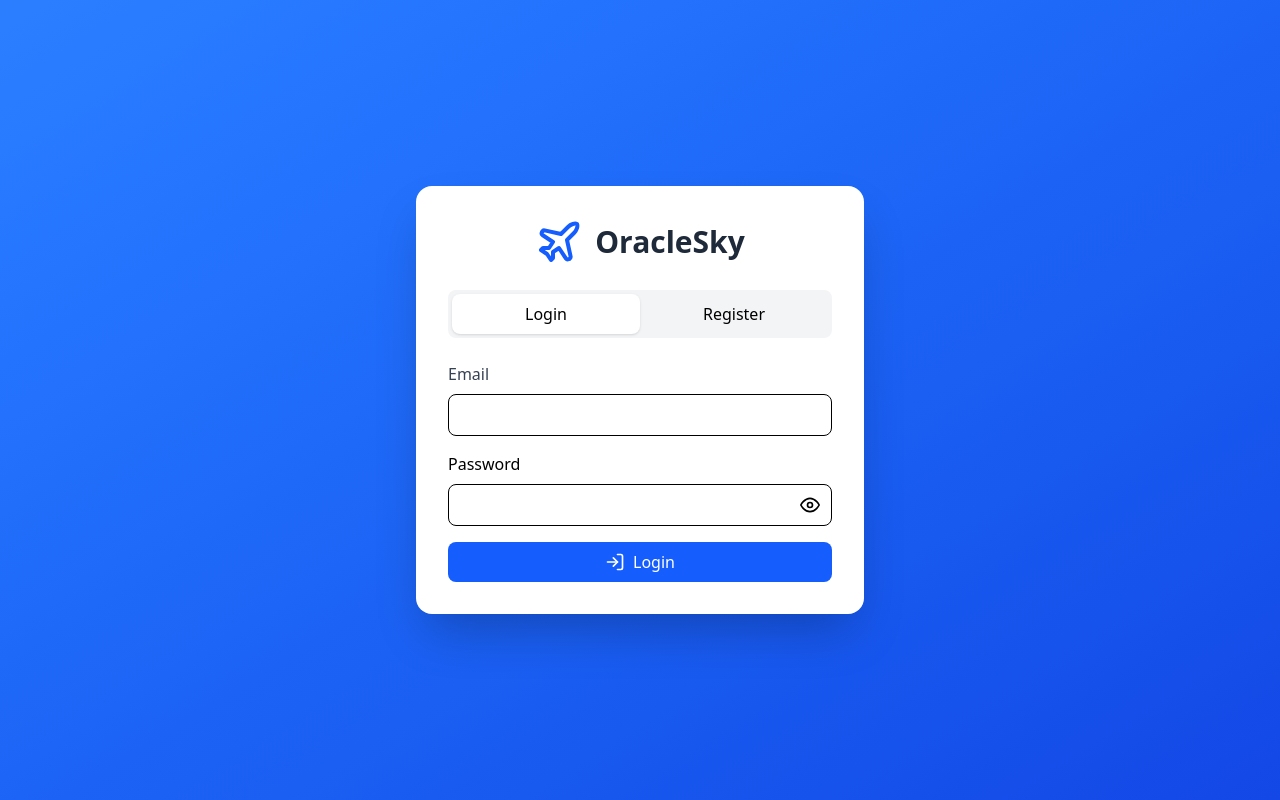
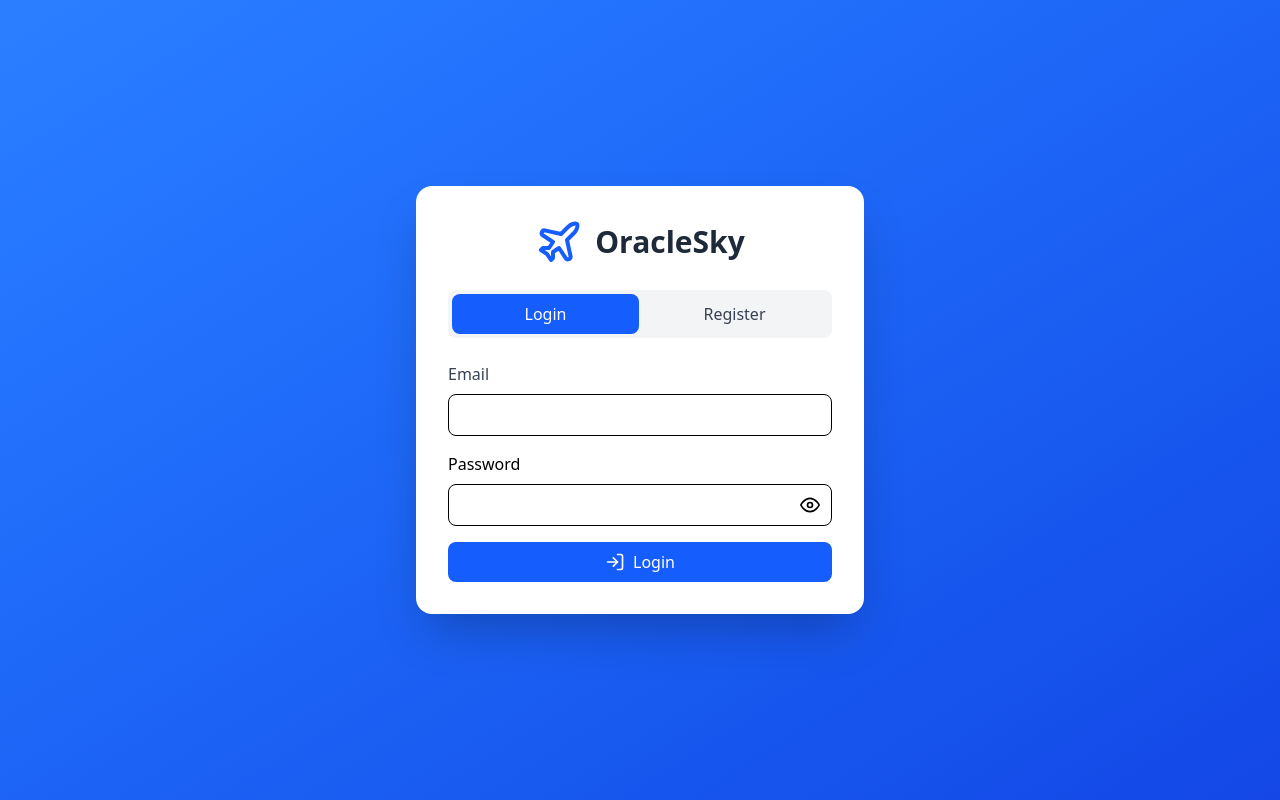
Before and after one commit to Riansyah08/Oracle-Plane-Ticket, a React (Vite) app: page / in a window 1280 px wide. Built offline with nearby package versions, Linux system fonts and the light colour scheme.

Commit message:
Login page button animation

```diff
--- a/src/components/LoginPage.jsx
+++ b/src/components/LoginPage.jsx
@@ -57,7 +57,7 @@ function LoginPage({ onLogin }) {
   };
 
   return (
-    <div className="min-h-screen bg-gradient-to-br from-blue-500 to-blue-700 flex items-center justify-center p-4">
+    <div className="min-h-screen bg-gradient-to-br from-blue-500 to-blue-700 flex items-center justify-center p-4 gap-5">
       <div className="bg-white rounded-2xl shadow-2xl w-full max-w-md p-8">
 
         <div className="flex items-center justify-center mb-6">
@@ -65,25 +65,31 @@ function LoginPage({ onLogin }) {
           <h1 className="text-3xl font-bold text-gray-800">OracleSky</h1>
         </div>
 
-        <div className="flex mb-6 bg-gray-100 rounded-lg p-1">
+        <div className="flex mb-6 gap-0.5 bg-gray-100 rounded-lg p-1">
     <button
-            className={`flex-1 py-2 rounded-lg transition ${
-              isLogin ? "bg-white shadow" : ""
-            }`}
       onClick={() => setIsLogin(true)}
-          >
-            Login
+      className={`
+        flex-1 py-2 rounded-lg
+        transition-colors duration-300
+          ${isLogin
+            ? "bg-blue-600 text-white"
+            : "bg-gray text-gray-700 hover:bg-blue-600 hover:text-white"}
+      `}
+    > Login
     </button>
     <button
-            className={`flex-1 py-2 rounded-lg transition ${
-              !isLogin ? "bg-white shadow" : ""
-            }`}
       onClick={() => setIsLogin(false)}
+        className={`
+            flex-1 py-2 rounded-lg
+              transition-colors duration-300
+              ${!isLogin
+              ? "bg-blue-600 text-white"
+              : "text-gray-700 hover:bg-blue-300 hover:text-white"}
+          `}
         >
         Register
         </button>
     </div>
-
         {isLogin ? (
           <>
             <Input
```
Lines whose indentation alone changed are shown as unchanged.
